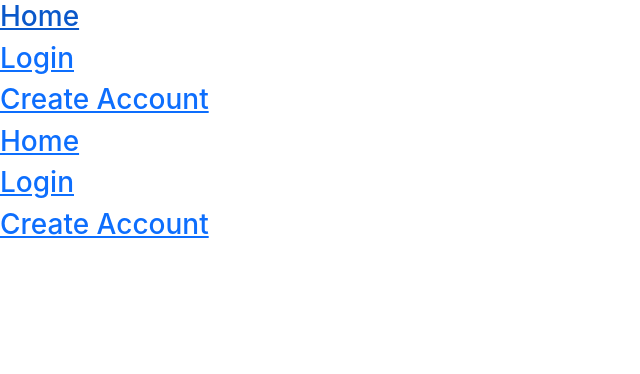
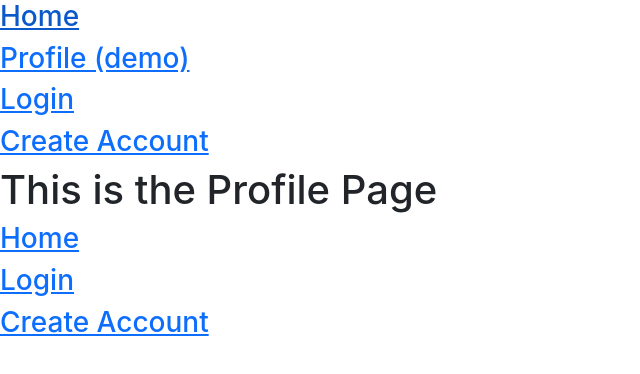
Before and after one commit to SotoTheMayor/bonatics, a React (Create React App) app in the folder client/: page /profile in a window 1280 px wide. Shown: the top 374 px of the page, without its empty margins (0-640 px from the left). Built offline with nearby package versions, Linux system fonts and the light colour scheme.

Commit message:
added profile page routing and file

```diff
--- a/client/src/App.tsx
+++ b/client/src/App.tsx
@@ -10,6 +10,7 @@ import { setContext } from '@apollo/client/link/context'
 
 // import BonaticsContainer from './components/BonaticsContainer';
 import Home from "./pages/Home";
+import Profile from './pages/Profile'
 import Header from './components/Header';
 import Footer from './components/Footer';
 
@@ -44,6 +45,10 @@ function App() {
                   path = '/'
                   element = {<Home />}
                 ></Route>
+                <Route
+                  path = '/profile'
+                  element = {<Profile />}
+                ></Route>
               </Routes>
             </div>
           <Footer />
--- a/client/src/components/Header/index.js
+++ b/client/src/components/Header/index.js
@@ -14,6 +14,10 @@ const Header = () => {
                 <div>
                     <Link to='/'>
                         <h3>Home</h3>
+                    </Link>
+                    {/* delete after we add logins */}
+                    <Link to='/profile'>
+                        <h3>Profile (demo)</h3>
                     </Link>
                 </div>
                 <div>
--- a/client/src/pages/Home.tsx
+++ b/client/src/pages/Home.tsx
@@ -2,6 +2,6 @@ import React from "react";
 
 export default function Home() {
     return (
-        <div><h1>Hi!</h1></div>
+        <div><h1>This is the Home Page</h1></div>
     )
 }
--- /dev/null
+++ b/client/src/pages/Profile.tsx
@@ -0,0 +1,7 @@
+import React from "react";
+
+export default function Profile() {
+    return (
+        <div><h1>This is the Profile Page</h1></div>
+    )
+}
```
